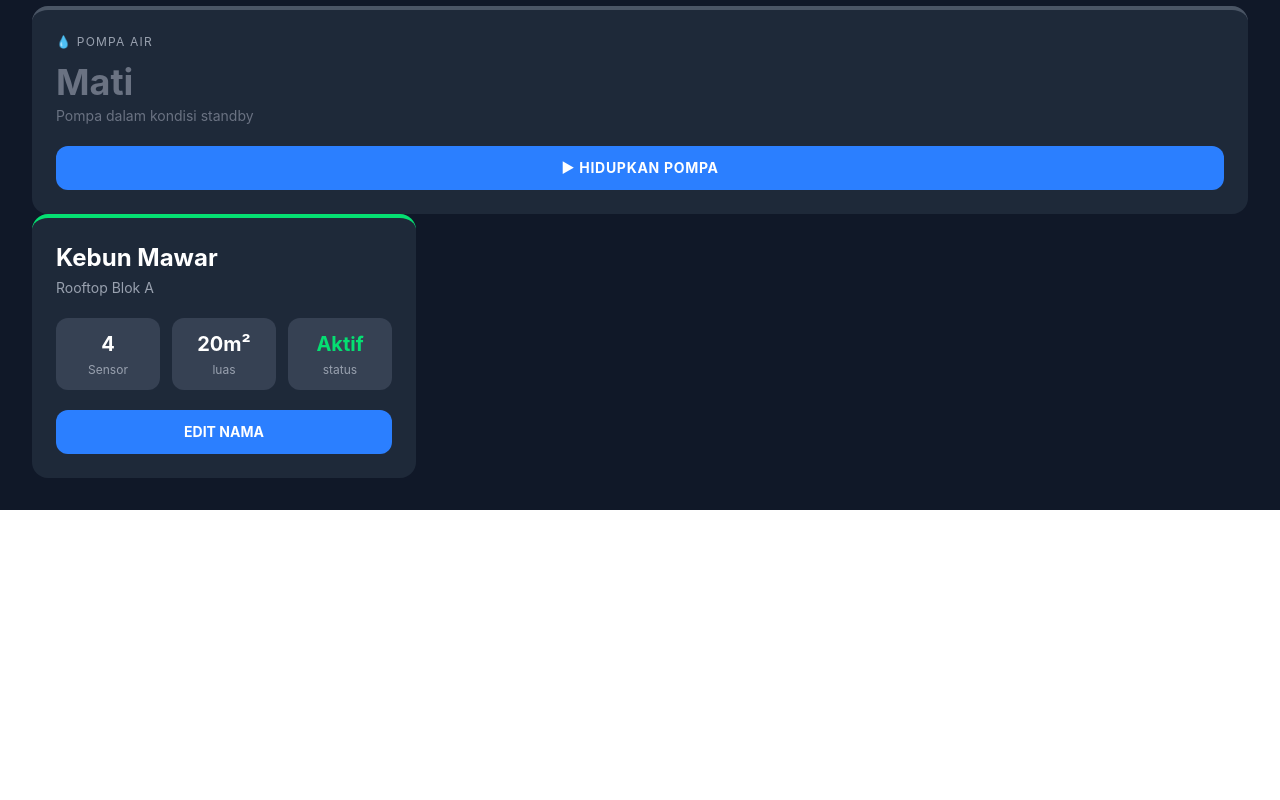
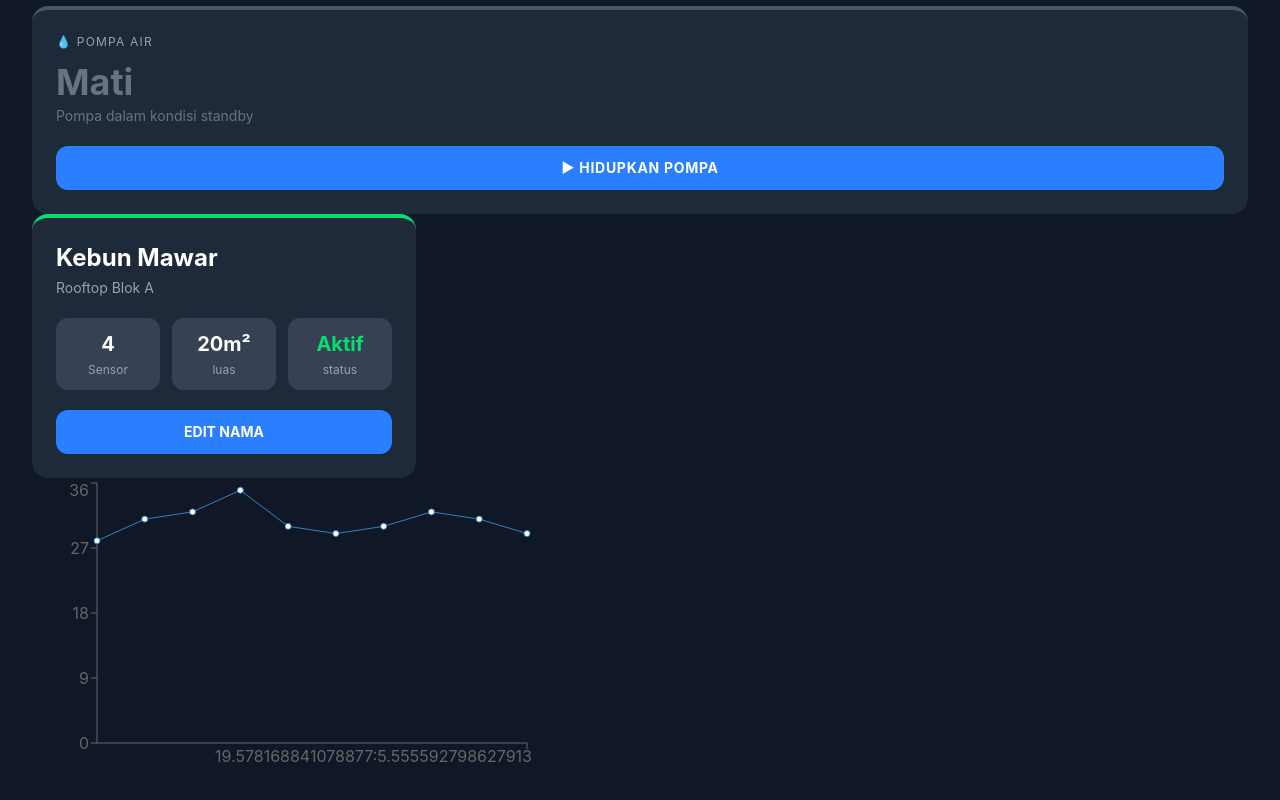
Before and after one commit to alferd06/smart-garden-frontend, a React (Vite) app: page / in a window 1280 px wide. Shown: the part 462-1262 px from the top of the page. Before the commit the page ends 972 px from the top, so only its background shows below. Built offline with nearby package versions, Linux system fonts and the light colour scheme.

Commit message:
perbaikan chart pada GrafikSuhu

```diff
--- a/src/GrafikSuhu.jsx
+++ b/src/GrafikSuhu.jsx
@@ -22,14 +22,15 @@ function generateData(iter){
 
 generateData(10)
 
+console.log(df)
+
 function GrafikSuhu(){
-    return (
-    <LineChart data={df}>
-        <XAxis />
+    return(
+    <LineChart data={df} width={500} height={300}>
+        <XAxis dataKey={"waktu"}/>
         <YAxis />
-        <Line />
-    </LineChart>
-    )
+        <Line dataKey={"suhu"}/>
+    </LineChart>)
 }
 
 export default GrafikSuhu
```
Also changed, not shown: src/App.jsx (+7 -1 lines).
